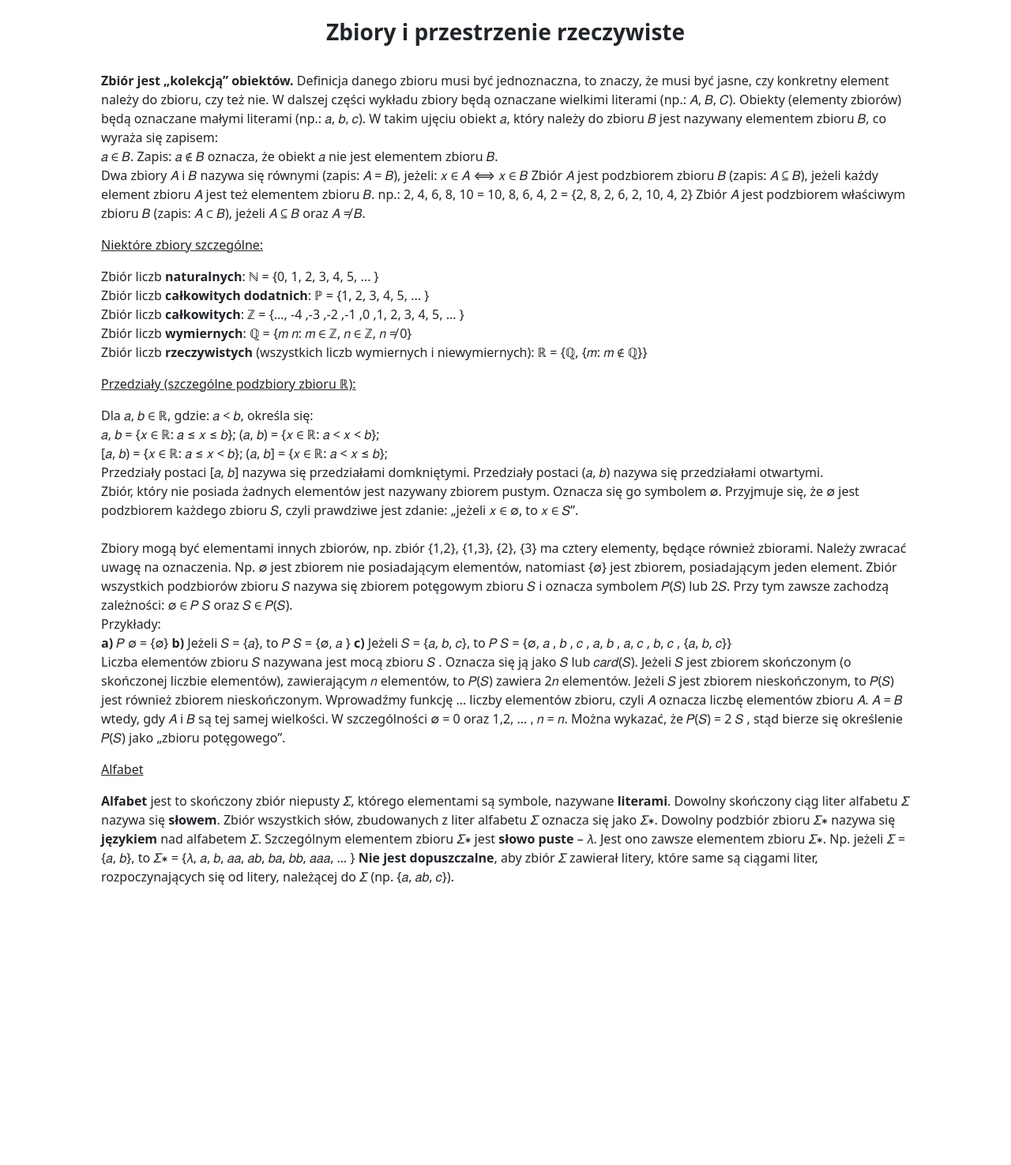
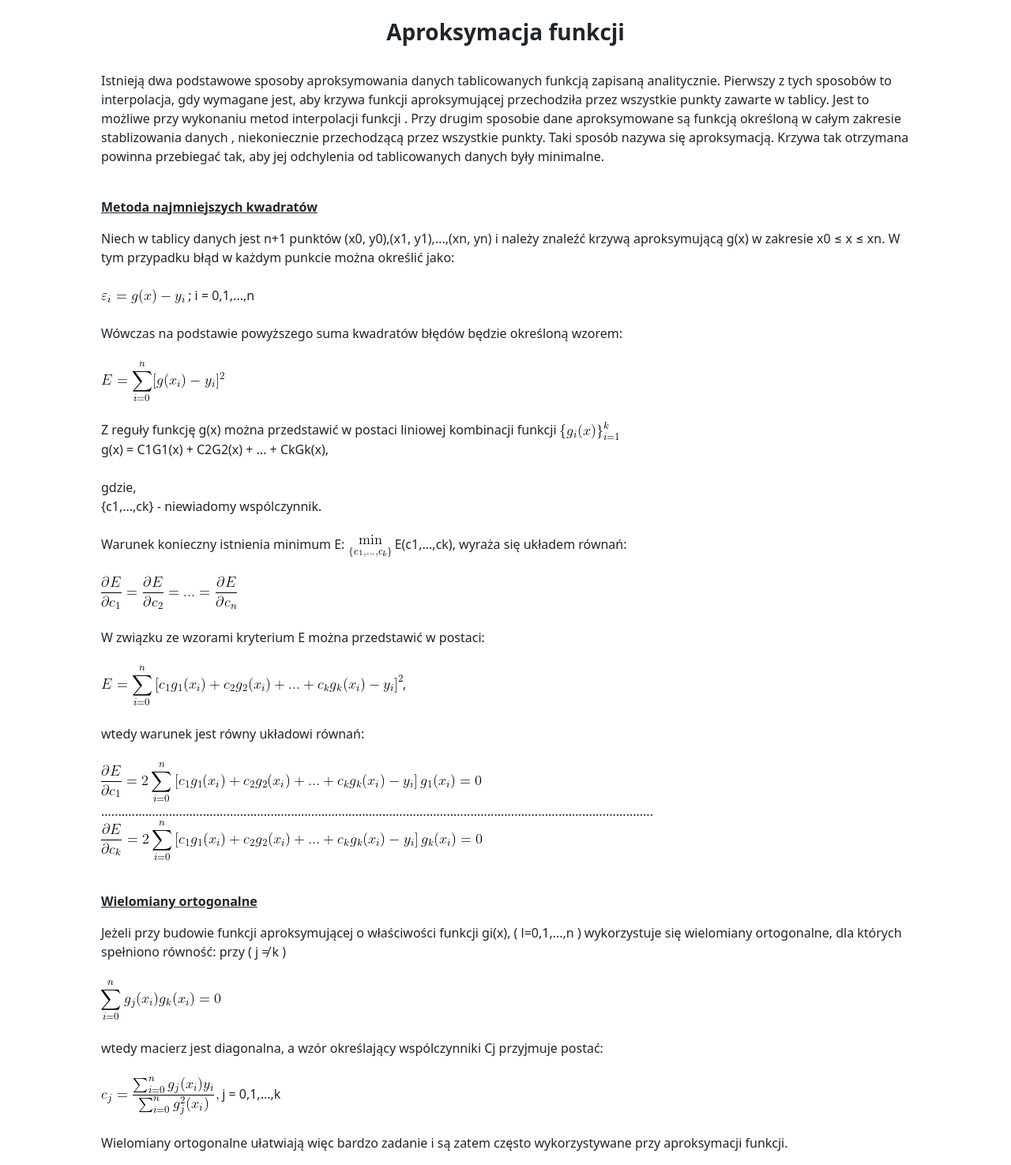
Before and after one commit to iamkileR/LearningApp-in-Django, a Django app: page /menu_aproksymacja in a window 1280 px wide; the page is wider, and only the part inside the window is pictured. Shown: the part 80-1555 px from the top of that part at 79% size. Before the commit the page ends 1200 px from the top of that part, so only its background shows below. Run offline with Django 4.2, Linux system fonts and the light colour scheme.

Commit message:
add description, img's

```diff
--- a/templates/menu_aproksymacja.html
+++ b/templates/menu_aproksymacja.html
@@ -1,89 +1,67 @@
 {% extends 'base.html' %}
 {% block title %}Aproksymacja{% endblock %}
-
+{% load static %}
 {% block content %}
-    <h3><b>Zbiory i przestrzenie rzeczywiste</b></h3><br>
+<h3><b>Aproksymacja funkcji</b></h3><br>
 
 <p>
-        <b>Zbiór jest „kolekcją” obiektów.</b>
-        Definicja danego zbioru musi być jednoznaczna, to znaczy, że
-        musi być jasne, czy konkretny element należy do zbioru, czy też
-        nie.
-        W dalszej części wykładu zbiory będą oznaczane wielkimi literami
-        (np.: 𝐴, 𝐵, 𝐶). Obiekty (elementy zbiorów) będą oznaczane
-        małymi literami (np.: 𝑎, 𝑏, 𝑐).
-        W takim ujęciu obiekt 𝑎, który należy do zbioru 𝐵 jest nazywany
-        elementem zbioru 𝐵, co wyraża się zapisem:<br> 𝑎 ∈ 𝐵.
-        Zapis: 𝑎 ∉ 𝐵 oznacza, że obiekt 𝑎 nie jest elementem zbioru 𝐵.
+    Istnieją dwa podstawowe sposoby aproksymowania danych tablicowanych funkcją zapisaną analitycznie.
+    Pierwszy z tych sposobów to interpolacja, gdy wymagane jest, aby krzywa funkcji aproksymującej
+    przechodziła przez wszystkie punkty zawarte w tablicy. Jest to możliwe przy wykonaniu metod interpolacji funkcji
+    . Przy drugim sposobie dane aproksymowane są funkcją określoną w całym zakresie stablizowania danych
+    , niekoniecznie przechodzącą przez wszystkie punkty. Taki sposób nazywa się aproksymacją. Krzywa
+    tak otrzymana powinna przebiegać tak, aby jej odchylenia od tablicowanych danych były minimalne.
+</p>
 <br>
-        Dwa zbiory 𝐴 i 𝐵 nazywa się równymi (zapis: 𝐴 = 𝐵), jeżeli:
-        𝑥 ∈ 𝐴 ⟺ 𝑥 ∈ 𝐵
-        Zbiór 𝐴 jest podzbiorem zbioru 𝐵 (zapis: 𝐴 ⊆ 𝐵), jeżeli każdy
-        element zbioru 𝐴 jest też elementem zbioru 𝐵.
-        np.:
-        2, 4, 6, 8, 10 = 10, 8, 6, 4, 2 = {2, 8, 2, 6, 2, 10, 4, 2}
-        Zbiór 𝐴 jest podzbiorem właściwym zbioru 𝐵 (zapis: 𝐴 ⊂ 𝐵),
-        jeżeli 𝐴 ⊆ 𝐵 oraz 𝐴 ≠ 𝐵.
+<p class="underline"><b>Metoda najmniejszych kwadratów</b></p>
+<p>
+    Niech w tablicy danych jest n+1 punktów (x0, y0),(x1, y1),...,(xn, yn) i należy znaleźć krzywą aproksymującą
+    g(x) w zakresie x0 ≤ x ≤ xn. W tym przypadku błąd w każdym punkcie można określić jako:
+<br><br>
+    <img src="{%  static "img/aproksymacja/1.png" %}"> ; i = 0,1,...,n
+<br><br>
+    Wówczas na podstawie powyższego suma kwadratów błędów będzie określoną wzorem:
+<br><br>
+    <img src="{%  static "img/aproksymacja/2.png" %}">
+<br><br>
+    Z reguły funkcję g(x) można przedstawić w postaci liniowej kombinacji funkcji <img src="{%  static "img/aproksymacja/3.png" %}">
 <br>
-        <p class="underline">Niektóre zbiory szczególne:</p>
+    g(x) = C1G1(x) + C2G2(x) + ... + CkGk(x),
+<br><br>
+    gdzie,
+<br>
+    {c1,...,ck} - niewiadomy wspólczynnik.
+<br><br>
+    Warunek konieczny istnienia minimum E: <img src="{%  static "img/aproksymacja/4.png" %}"> E(c1,...,ck),
+    wyraża się układem równań:
+<br><br>
+    <img src="{%  static "img/aproksymacja/5.png" %}">
+<br><br>
+    W związku ze wzorami kryterium E można przedstawić w postaci:
+<br><br>
+    <img src="{%  static "img/aproksymacja/6.png" %}">,
+<br><br>
+    wtedy warunek jest równy układowi równań:
+<br><br>
+    <img src="{%  static "img/aproksymacja/7.png" %}">
+<br>
+    ...................................................................................................................................................................
+<br>
+    <img src="{%  static "img/aproksymacja/8.png" %}">
+<br><br>
+</p>
+<p class="underline"><b>Wielomiany ortogonalne</b></p>
 <p>
-        Zbiór liczb <b>naturalnych</b>:
-        ℕ = {0, 1, 2, 3, 4, 5, ... } <br>
-        Zbiór liczb <b>całkowitych dodatnich</b>:
-        ℙ = {1, 2, 3, 4, 5, ... } <br>
-        Zbiór liczb <b>całkowitych</b>:
-        ℤ = {..., -4 ,-3 ,-2 ,-1 ,0 ,1, 2, 3, 4, 5, ... } <br>
-        Zbiór liczb <b>wymiernych</b>:
-        ℚ = {𝑚 𝑛: 𝑚 ∈ ℤ, 𝑛 ∈ ℤ, 𝑛 ≠ 0} <br>
-        Zbiór liczb <b>rzeczywistych</b> (wszystkich liczb wymiernych i niewymiernych):
-        ℝ = {ℚ, {𝑚: 𝑚 ∉ ℚ}} <br> </p>
-
-        <p class="underline">Przedziały (szczególne podzbiory zbioru ℝ):</p>
-        <p>
-        Dla 𝑎, 𝑏 ∈ ℝ, gdzie: 𝑎 < 𝑏, określa się: <br>
-        𝑎, 𝑏 = {𝑥 ∈ ℝ: 𝑎 ≤ 𝑥 ≤ 𝑏}; (𝑎, 𝑏) = {𝑥 ∈ ℝ: 𝑎 < 𝑥 < 𝑏};<br>
-        [𝑎, 𝑏) = {𝑥 ∈ ℝ: 𝑎 ≤ 𝑥 < 𝑏}; (𝑎, 𝑏] = {𝑥 ∈ ℝ: 𝑎 < 𝑥 ≤ 𝑏};<br>
-        Przedziały postaci [𝑎, 𝑏] nazywa się przedziałami domkniętymi.
-        Przedziały postaci (𝑎, 𝑏) nazywa się przedziałami otwartymi.<br>
-        Zbiór, który nie posiada żadnych elementów jest nazywany
-        zbiorem pustym. Oznacza się go symbolem ∅.
-        Przyjmuje się, że ∅ jest podzbiorem każdego zbioru 𝑆, czyli
-        prawdziwe jest zdanie: „jeżeli 𝑥 ∈ ∅, to 𝑥 ∈ 𝑆”. <br><br>
-        Zbiory mogą być elementami innych zbiorów, np. zbiór {1,2},
-        {1,3}, {2}, {3} ma cztery elementy, będące również zbiorami.
-        Należy zwracać uwagę na oznaczenia.
-        Np. ∅ jest zbiorem nie posiadającym elementów, natomiast {∅}
-        jest zbiorem, posiadającym jeden element.
-        Zbiór wszystkich podzbiorów zbioru 𝑆 nazywa się zbiorem
-        potęgowym zbioru 𝑆 i oznacza symbolem 𝑃(𝑆) lub 2𝑆.
-        Przy tym zawsze zachodzą zależności: ∅ ∈ 𝑃 𝑆 oraz 𝑆 ∈ 𝑃(𝑆).<br>
-        Przykłady:<br>
-        <b>a)</b> 𝑃 ∅ = {∅}
-        <b>b)</b> Jeżeli 𝑆 = {𝑎}, to 𝑃 𝑆 = {∅, 𝑎 }
-        <b>c)</b> Jeżeli 𝑆 = {𝑎, 𝑏, 𝑐},
-        to 𝑃 𝑆 = {∅, 𝑎 , 𝑏 , 𝑐 , 𝑎, 𝑏 , 𝑎, 𝑐 , 𝑏, 𝑐 , {𝑎, 𝑏, 𝑐}}<br>
-        Liczba elementów zbioru 𝑆 nazywana jest mocą zbioru 𝑆 . Oznacza się ją jako 𝑆 lub 𝑐𝑎𝑟𝑑(𝑆).
-        Jeżeli 𝑆 jest zbiorem skończonym (o skończonej liczbie elementów), zawierającym 𝑛 elementów, to 𝑃(𝑆) zawiera 2𝑛 elementów.
-        Jeżeli 𝑆 jest zbiorem nieskończonym, to 𝑃(𝑆) jest również zbiorem nieskończonym.
-        Wprowadźmy funkcję … liczby elementów zbioru, czyli 𝐴 oznacza liczbę elementów zbioru 𝐴.
-        𝐴 = 𝐵 wtedy, gdy 𝐴 i 𝐵 są tej samej wielkości. W szczególności ∅ = 0 oraz 1,2, … , 𝑛 = 𝑛.
-        Można wykazać, że 𝑃(𝑆) = 2 𝑆 , stąd bierze się określenie 𝑃(𝑆) jako „zbioru potęgowego”.
-        <p class="underline">Alfabet</p>
-        <p>
-        <b>Alfabet</b> jest to skończony zbiór niepusty 𝛴, którego elementami
-        są symbole, nazywane <b>literami</b>.
-        Dowolny skończony ciąg liter alfabetu 𝛴 nazywa się <b>słowem</b>.
-        Zbiór wszystkich słów, zbudowanych z liter alfabetu 𝛴 oznacza się
-        jako 𝛴∗.
-        Dowolny podzbiór zbioru 𝛴∗ nazywa się <b> językiem </b>nad alfabetem
-        𝛴.
-        Szczególnym elementem zbioru 𝛴∗ jest <b>słowo puste </b> – 𝜆. Jest ono
-        zawsze elementem zbioru 𝛴∗.
-        Np. jeżeli 𝛴 = {𝑎, 𝑏}, to 𝛴∗ = {𝜆, 𝑎, 𝑏, 𝑎𝑎, 𝑎𝑏, 𝑏𝑎, 𝑏𝑏, 𝑎𝑎𝑎, … }
-        <b>Nie jest dopuszczalne</b>, aby zbiór 𝛴 zawierał litery, które same są
-        ciągami liter, rozpoczynających się od litery, należącej do 𝛴 (np.
-        {𝑎, 𝑎𝑏, 𝑐}).
-
-        </p>
+    Jeżeli przy budowie funkcji aproksymującej o właściwości funkcji gi(x), ( l=0,1,...,n ) wykorzystuje
+    się wielomiany ortogonalne, dla których spełniono równość: przy ( j ≠ k )
+<br><br>
+    <img src="{%  static "img/aproksymacja/9.png" %}">
+<br><br>
+    wtedy macierz jest diagonalna, a wzór określający wspólczynniki Cj przyjmuje postać:
+<br><br>
+    <img src="{%  static "img/aproksymacja/10.png" %}"> j = 0,1,...,k
+<br><br>
+    Wielomiany ortogonalne ułatwiają więc bardzo zadanie i są zatem często wykorzystywane przy aproksymacji
+    funkcji.
 </p>
 {% endblock %}
```
Also changed, not shown: website/static/img/aproksymacja/1.png (added), website/static/img/aproksymacja/10.png (added), website/static/img/aproksymacja/2.png (added), website/static/img/aproksymacja/3.png (added), website/static/img/aproksymacja/4.png (added), website/static/img/aproksymacja/5.png (added), website/static/img/aproksymacja/6.png (added), website/static/img/aproksymacja/7.png (added), website/static/img/aproksymacja/8.png (added), website/static/img/aproksymacja/9.png (added). Lines whose indentation alone changed are shown as unchanged.
